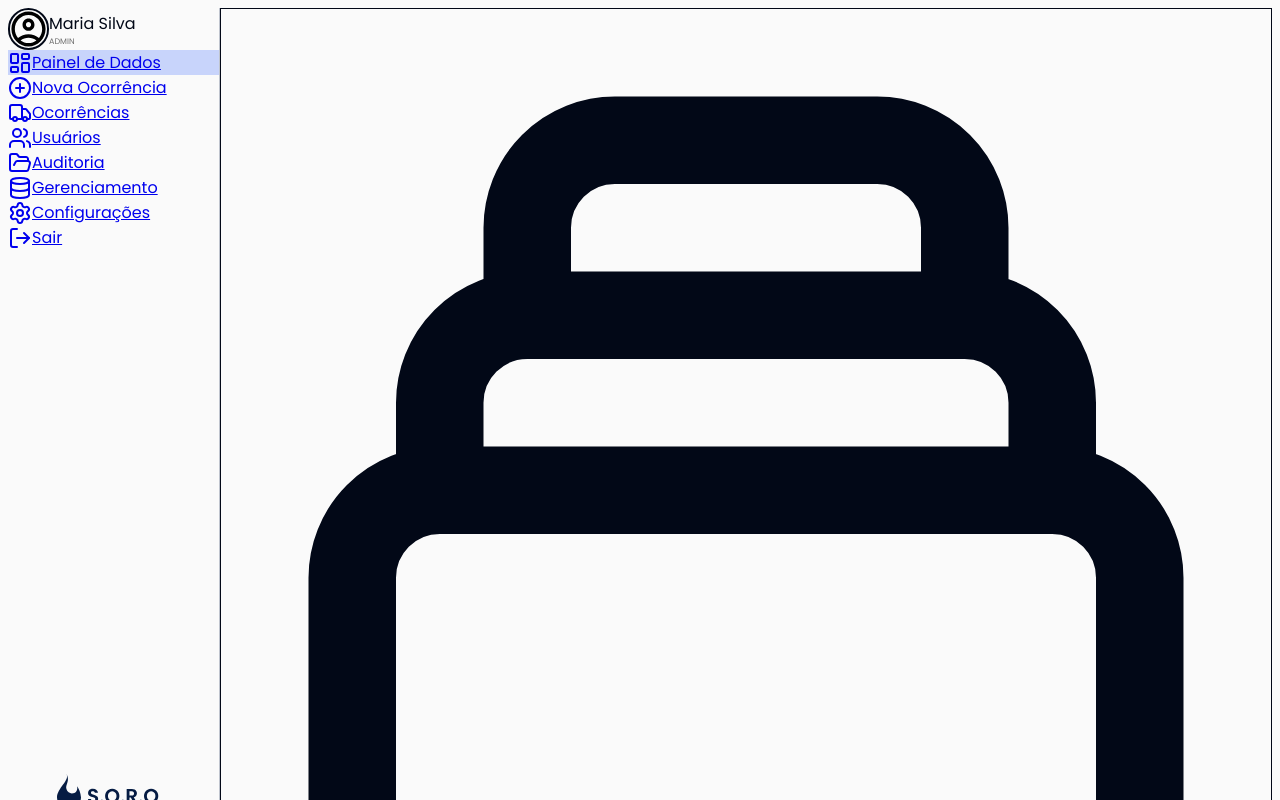
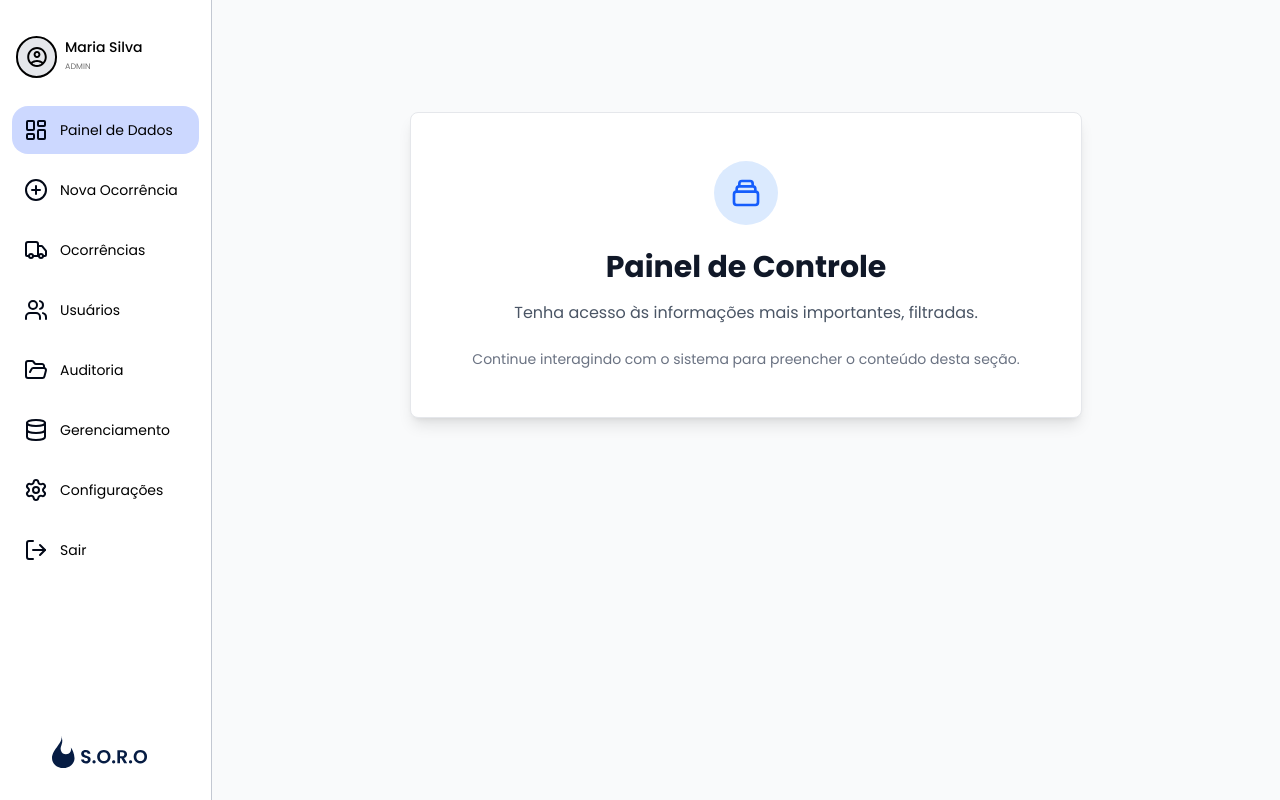
Before and after one commit to IsArthurSilveira/S.O.R.O-FrontEndv2, a React (Vite) app in the folder soro-frontV2/: page /dashboard in a window 1280 px wide. Shown: the top 800 px of the page. Built offline with nearby package versions, Linux system fonts and the light colour scheme.

Commit message:
fix(sidebar/app): corrigir ícones, imports e compatibilidade Tailwind
Tratar NavItem.icon (element/component/string); corrigir ternária no Sidebar; ajustar imports de páginas; consertar index.css para Tailwind v4.

```diff
--- a/soro-frontV2/src/components/Sidebar/Sidebar.tsx
+++ b/soro-frontV2/src/components/Sidebar/Sidebar.tsx
@@ -6,23 +6,21 @@ import profile from "../../assets/Profile.svg";
 import logo from "../../assets/logo.svg";
 
 interface SidebarProps {
-  items: NavItem[]; // [cite: 13]
-  currentProfile?: 'ADMIN' | 'ANALISTA' | 'CHEFE'; // [cite: 14]
+  items: NavItem[];
+  currentProfile?: 'ADMIN' | 'ANALISTA' | 'CHEFE';
 }
 
 export default function Sidebar({ items = [], currentProfile = 'ADMIN' }: SidebarProps) {
   const location = useLocation();
 
-  // Lógica de filtro do seu arquivo original [cite: 16-17]
   const visibleItems = items.filter(i => i.allowedProfiles.includes(currentProfile));
 
   return (
     <aside className="w-[212px] h-screen bg-white border-r border-[rgba(6,28,67,0.24)] flex flex-col fixed left-0 top-0">
 
-      {/* Profile Section - Estilo do Builder [cite: 518-532] */}
+      {/* Profile Section */}
       <div className="flex items-center gap-2 px-4 py-3 mt-6">
   <div className="w-[41px] h-[42px] rounded-full bg-gray-200 flex items-center justify-center border-2 border-black shrink-0">
-          {/* Usando seu ícone de profile.svg [cite: 3] */}
           <img src={profile} alt="Perfil" className="w-6 h-6" />
         </div>
         <div className="flex flex-col justify-center">
@@ -30,13 +28,12 @@ export default function Sidebar({ items = [], currentProfile = 'ADMIN' }: Sideba
             Maria Silva
           </div>
           <div className="text-[rgba(0,0,0,0.56)] font-poppins text-[8px] font-normal leading-5">
-            {/* Exibe o perfil atual dinamicamente */}
             {currentProfile}
           </div>
         </div>
       </div>
 
-      {/* Navigation - Estilo do Builder [cite: 533-561] */}
+      {/* Navigation */}
       <nav className="flex flex-col gap-3 px-3 mt-4">
         {visibleItems.map((item) => {
           const isActive = location.pathname === item.path;
--- a/soro-frontV2/src/index.css
+++ b/soro-frontV2/src/index.css
@@ -1,9 +1,7 @@
 /* src/index.css */
 @import url("https://fonts.googleapis.com/css?family=Poppins:wght@400;500;600;700;800&display=swap");
 
-@tailwind base;
-@tailwind components;
-@tailwind utilities;
+@import "tailwindcss/index.css";
 
 @layer base {
   :root {
```
